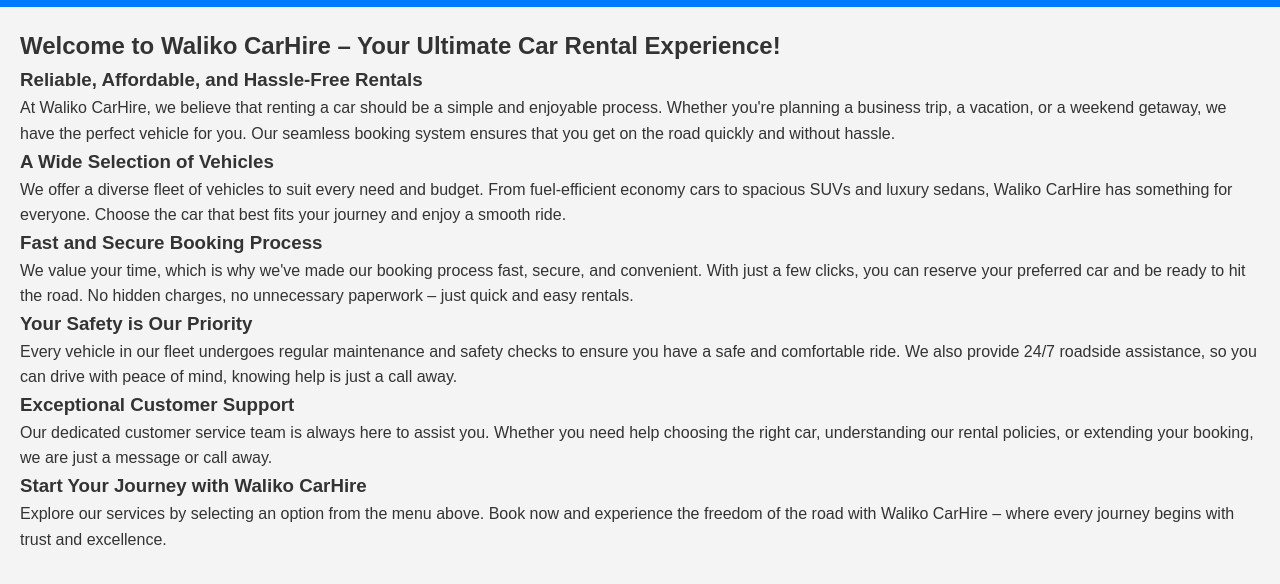
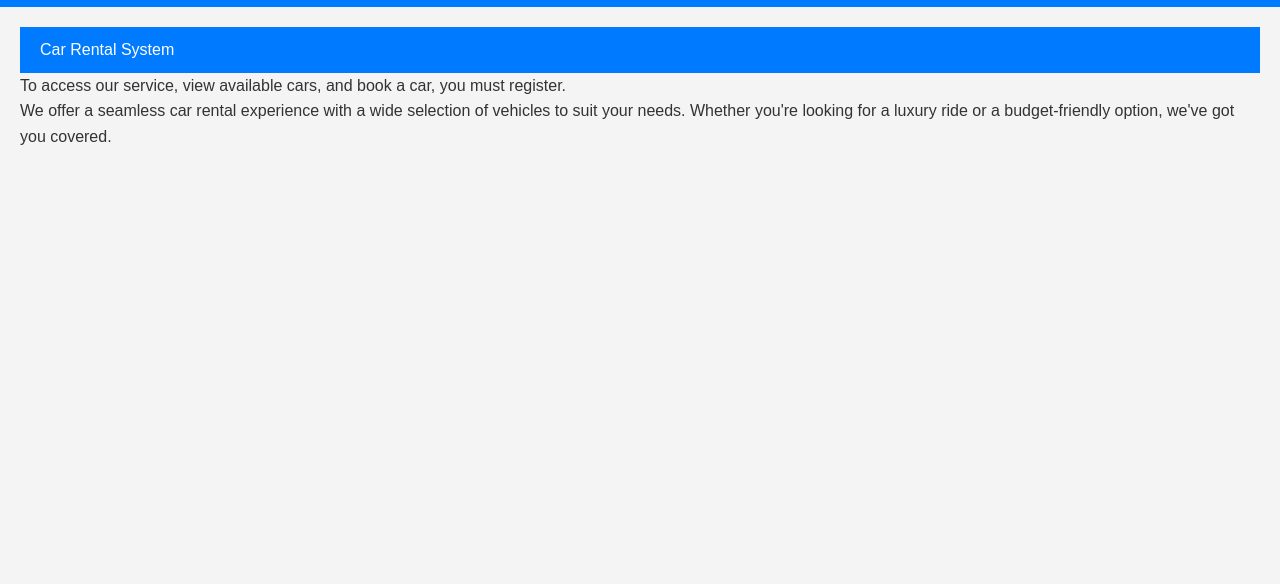
Before and after one commit to waliyow17/Waliko-car-hire-company-, a plain HTML site: page index.html in a window 1280 px wide. Shown: the part 66-650 px from the top of the page. Drawn offline with Linux system fonts and the light colour scheme.

Commit message:
Update index.html

```diff
--- a/index.html
+++ b/index.html
@@ -151,26 +151,11 @@
 
   <!-- Main Container -->
   <div class="container" id="mainContent">
+   <header>Car Rental System</header>
+    <p>To access our service, view available cars, and book a car, you must register.</p>
+    <p>We offer a seamless car rental experience with a wide selection of vehicles to suit your needs. Whether you're looking for a luxury ride or a budget-friendly option, we've got you covered.</p>
 
-    <h2>Welcome to Waliko CarHire – Your Ultimate Car Rental Experience!</h2>
 
-<h3>Reliable, Affordable, and Hassle-Free Rentals</h3>
-<p>At Waliko CarHire, we believe that renting a car should be a simple and enjoyable process. Whether you're planning a business trip, a vacation, or a weekend getaway, we have the perfect vehicle for you. Our seamless booking system ensures that you get on the road quickly and without hassle.</p>
-
-<h3>A Wide Selection of Vehicles</h3>
-<p>We offer a diverse fleet of vehicles to suit every need and budget. From fuel-efficient economy cars to spacious SUVs and luxury sedans, Waliko CarHire has something for everyone. Choose the car that best fits your journey and enjoy a smooth ride.</p>
-
-<h3>Fast and Secure Booking Process</h3>
-<p>We value your time, which is why we've made our booking process fast, secure, and convenient. With just a few clicks, you can reserve your preferred car and be ready to hit the road. No hidden charges, no unnecessary paperwork – just quick and easy rentals.</p>
-
-<h3>Your Safety is Our Priority</h3>
-<p>Every vehicle in our fleet undergoes regular maintenance and safety checks to ensure you have a safe and comfortable ride. We also provide 24/7 roadside assistance, so you can drive with peace of mind, knowing help is just a call away.</p>
-
-<h3>Exceptional Customer Support</h3>
-<p>Our dedicated customer service team is always here to assist you. Whether you need help choosing the right car, understanding our rental policies, or extending your booking, we are just a message or call away.</p>
-
-<h3>Start Your Journey with Waliko CarHire</h3>
-<p>Explore our services by selecting an option from the menu above. Book now and experience the freedom of the road with Waliko CarHire – where every journey begins with trust and excellence.</p>
 
   </div>
 
```
